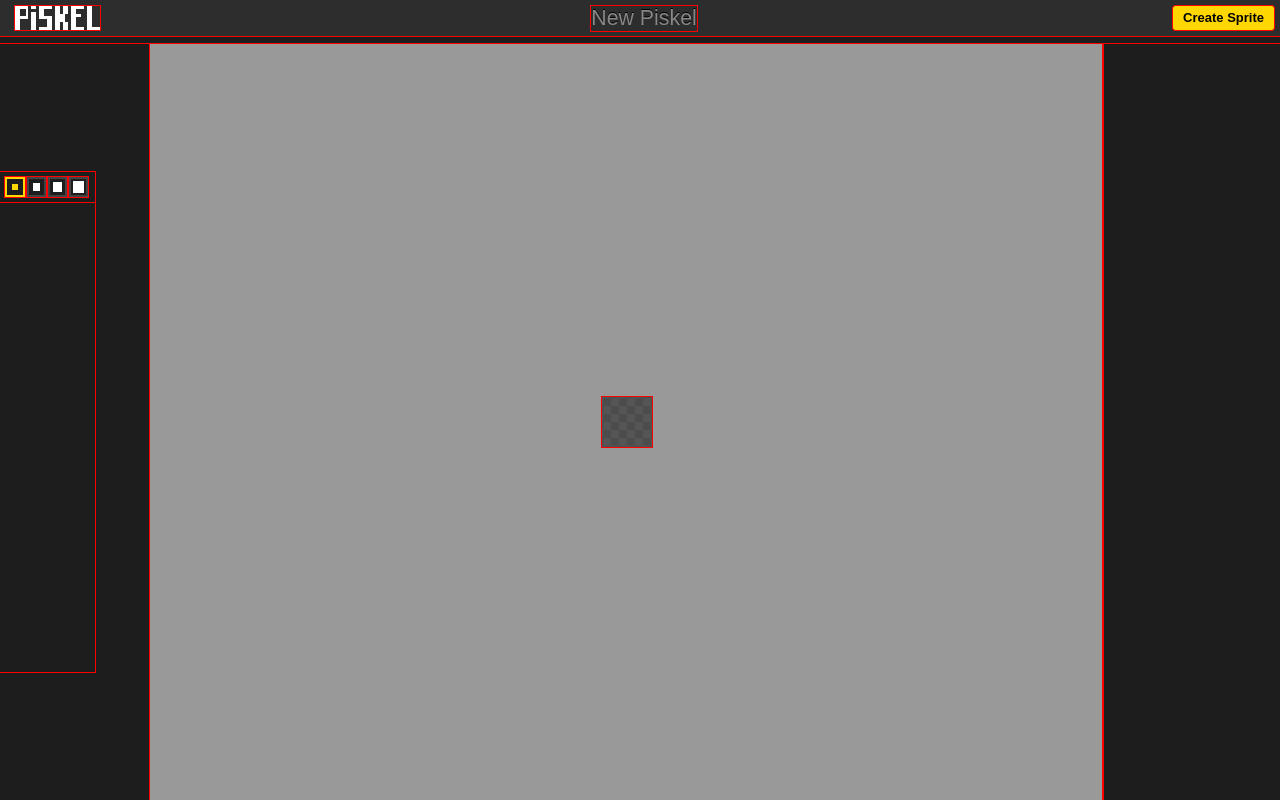
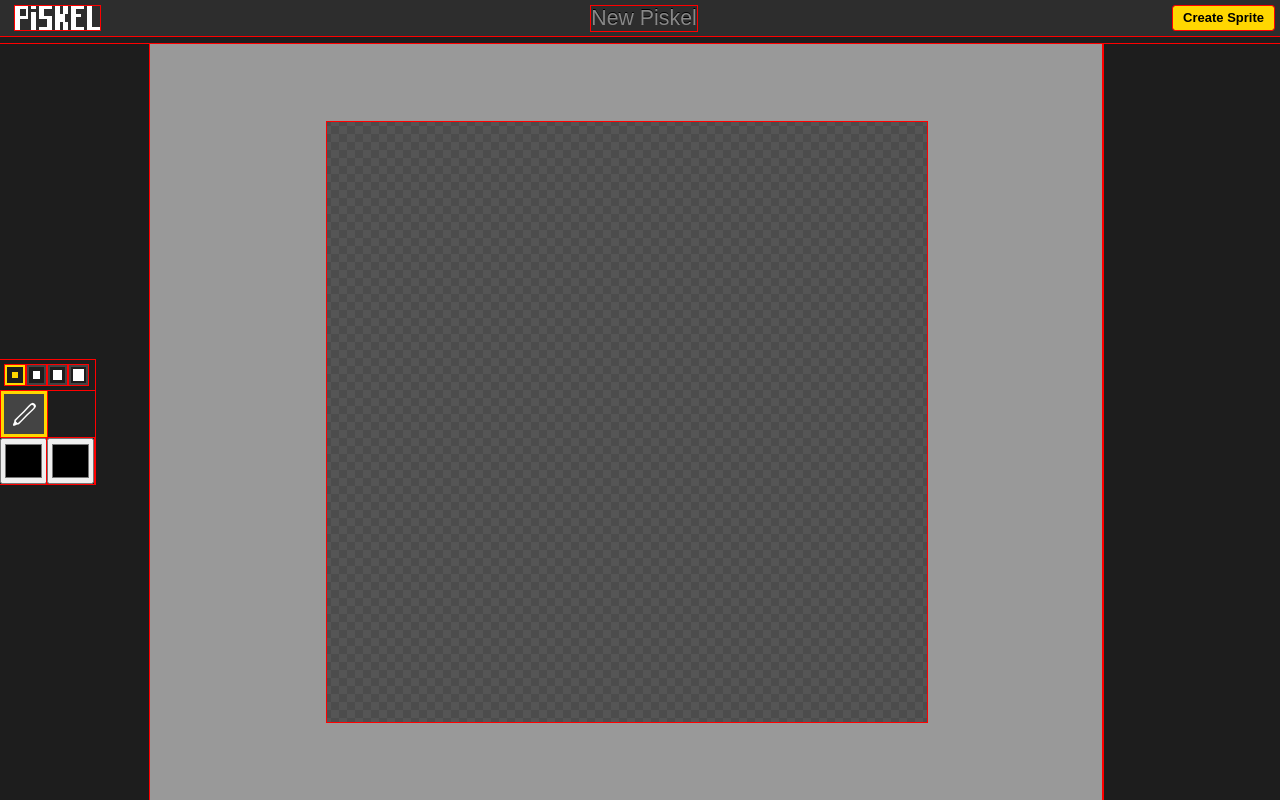
Before and after one commit to vladimirkononovich-main/piskel-clone, a React (Create React App) app: page / in a window 1280 px wide. Built offline with nearby package versions, Linux system fonts and the light colour scheme.

Commit message:
Add scaling for drawingCanvas, remove updateDrawingCanvas

```diff
--- /dev/null
+++ b/src/hooks.ts
@@ -0,0 +1,6 @@
+import { useDispatch, useSelector } from "react-redux";
+import type { TypedUseSelectorHook } from "react-redux";
+import type { RootState, AppDispatch } from "./store";
+
+export const useAppDispatch: () => AppDispatch = useDispatch;
+export const useAppSelector: TypedUseSelectorHook<RootState> = useSelector;
--- a/src/pages/mainPage/DrawingCanvas/DrawingCanvas.tsx
+++ b/src/pages/mainPage/DrawingCanvas/DrawingCanvas.tsx
@@ -1,91 +1,242 @@
-import React, { useEffect, useRef } from "react";
-import { useDispatch, useSelector } from "react-redux";
+import { off } from "process";
+import React, { useEffect, useRef, useState } from "react";
+import { windowPressedMouseButton } from "../../../App";
+import {  useAppSelector } from "../../../hooks";
 import { RootState } from "../../../store";
-import { IPixel } from "../models";
-import { setMatrix } from "./drawingCanvasSlice";
+import { drawingToolFunctions } from "../DrawingTools/tools";
+import {  IDrawingToolFunctions, IPixel } from "../models";
 
-function DrawingCanvas() {
+let matrix: IPixel[][] | null = null;
+
+function DrawingCanvas({
+  middleSectionRef,
+}: {
+  middleSectionRef: React.MutableRefObject<null>;
+}) {
+  let middleSection: HTMLDivElement;
   const drawingCanvasRef = useRef(null);
-  const drawingCanvas = useSelector((state: RootState) => state.drawingCanvas);
-  const dispatch = useDispatch();
-
-  const canvasWidth = drawingCanvas.width * drawingCanvas.scale;
-  const pixelSize = canvasWidth / drawingCanvas.width;
-
+  const drawingTools = useAppSelector((state: RootState) => state.drawingTools);
+  const drawingCanvas = useAppSelector(
+    (state: RootState) => state.drawingCanvas
+  );
+  const currentTool =
+    drawingToolFunctions[
+      drawingTools.currentToolName as keyof IDrawingToolFunctions
+    ];
   let drawingCanvasHTML: HTMLCanvasElement;
   let ctx: CanvasRenderingContext2D;
 
   useEffect(() => {
     drawingCanvasHTML = drawingCanvasRef.current!;
-    ctx = drawingCanvasHTML.getContext("2d")!;
-    if (!drawingCanvas.matrix) initializeDrawingCanvasMatrix();
+    middleSection = middleSectionRef.current!;
+    ctx = drawingCanvasHTML.getContext("2d", { willReadFrequently: true })!;
+    if (!matrix) initDrawingCanvasMatrix();
   });
 
   useEffect(() => {
-    updateDrawingCanvasMatrix();
+    const widthWithScale = drawingCanvas.width * drawingCanvas.scale;
+    const heightWithScale = drawingCanvas.height * drawingCanvas.scale;
+
+    drawingCanvasHTML.width = Math.min(
+      widthWithScale,
+      middleSection.clientWidth
+    );
+    drawingCanvasHTML.height = Math.min(
+      heightWithScale,
+      middleSection.clientHeight
+    );
+
+    scaleDrawingCanvas();
   }, [drawingCanvas.scale]);
 
-  const updateDrawingCanvasMatrix = () => {
-    if (!drawingCanvas.matrix) return;
-    const copyMatrix = Array.from(drawingCanvas.matrix);
-    copyMatrix.length = drawingCanvas.height;
-
-    const newDrawingCanvasMatrix = Array.from(copyMatrix, (row, rowIndex) => {
-      const copyMatrixRow = Array.from(row);
-      copyMatrixRow.length = drawingCanvas.width;
-
-      return Array.from(copyMatrixRow, (pixel, pixelIndex) => {
+  const initDrawingCanvasMatrix = () => {
+    matrix = Array.from(Array(drawingCanvas.height), () => {
+      return Array.from(Array(drawingCanvas.width), () => {
         return {
-          ...pixel,
-          y: rowIndex * pixelSize,
-          x: pixelIndex * pixelSize,
+          colorRGBA: {
+            red: "0",
+            green: "0",
+            blue: "0",
+            alpha: "0",
+          },
         };
-      });
-    });
-    updateDrawingCanvas(newDrawingCanvasMatrix);
-    dispatch(setMatrix(newDrawingCanvasMatrix));
-  };
-
-  const initializeDrawingCanvasMatrix = () => {
-    const newDrawingCanvasMatrix = Array.from(
-      Array(drawingCanvas.height),
-      (row, rowIndex) => {
-        return Array.from(Array(drawingCanvas.width), (pixel, pixelIndex) => {
-          return {
-            y: rowIndex * pixelSize,
-            x: pixelIndex * pixelSize,
-            isFilled: false,
-          };
-        });
-      }
-    );
-
-    updateDrawingCanvas(newDrawingCanvasMatrix);
-    dispatch(setMatrix(newDrawingCanvasMatrix));
-  };
-
-  const updateDrawingCanvas = (matrix: IPixel[][]) => {
-    if (!drawingCanvas.matrix) return;
-
-    const canvasWidth = drawingCanvas.width * drawingCanvas.scale;
-    const canvasHeight = drawingCanvas.height * drawingCanvas.scale;
-    const pixelSize = canvasWidth / drawingCanvas.width;
-
-    ctx!.clearRect(0, 0, canvasWidth, canvasHeight);
-
-    matrix.forEach((row, rowIndex) => {
-      row.forEach((pixel, pixelIndex) => {
-        if (!pixel.isFilled) return;
-        ctx!.fillRect(pixel.x, pixel.y, pixelSize, pixelSize);
       });
     });
   };
 
+  const scaleDrawingCanvas = () => {
+    if (!matrix) return;
+    const middleSectionWidth = middleSection.clientWidth;
+    const middleSectionHeight = middleSection.clientHeight;
+    const canvasWidthToScale = drawingCanvas.width * drawingCanvas.scale;
+    const canvasHeightToScale = drawingCanvas.height * drawingCanvas.scale;
+    const scale = drawingCanvas.scale;
+    const height = drawingCanvas.height;
+    const width = drawingCanvas.width;
+    const visibleWidth = Math.min(canvasWidthToScale, middleSectionWidth);
+    const visibleHeight = Math.min(canvasHeightToScale, middleSectionHeight);
+
+    const overflowY = Math.floor(
+      (canvasHeightToScale - visibleHeight) / 2 / scale
+    );
+    const overflowX = Math.floor(
+      (canvasWidthToScale - visibleWidth) / 2 / scale
+    );
+    const rowHeight = Math.floor(
+      (visibleHeight - (height - overflowY * 2 - 2) * scale) / 2
+    );
+    const pixelWidth = Math.floor(
+      (visibleWidth - (width - overflowX * 2 - 2) * scale) / 2
+    );
+    const pixelWidthRemainder =
+      (visibleWidth - (width - overflowX * 2 - 2) * scale) % 2;
+
+    const imageData: ImageData | null = ctx.getImageData(
+      0,
+      0,
+      visibleWidth,
+      visibleHeight
+    );
+
+    const matrixStart = overflowY;
+    const matrixEnd = height - overflowY - 1;
+    const rowStart = overflowX;
+    const rowEnd = width - overflowX - 1;
+    let curr = 0;
+
+    for (let rowI = matrixStart; rowI <= matrixEnd; rowI++) {
+      let currRowHeight = scale;
+      if (rowI === matrixStart || rowI === matrixEnd) currRowHeight = rowHeight;
+
+      for (let i = 0; i < currRowHeight; i++) {
+        for (let pxlI = rowStart; pxlI <= rowEnd; pxlI++) {
+          const pixelAlpha = +matrix[rowI][pxlI].colorRGBA.alpha;
+          let currPixelWidth = 4 * scale;
+          if (pxlI === rowStart) currPixelWidth = 4 * pixelWidth;
+          if (pxlI === rowEnd) currPixelWidth = 4 * pixelWidth;
+
+          for (let j = 1; j <= currPixelWidth; j++) {
+            if (j % 4 === 0) imageData!.data[curr] = pixelAlpha;
+            curr += 1;
+          }
+        }
+        if (pixelWidthRemainder) curr += 4;
+      }
+    }
+
+    ctx.putImageData(imageData, 0, 0);
+  };
+
+  const mouseDownHandler = (
+    e: React.MouseEvent<HTMLCanvasElement, MouseEvent>
+  ) => {
+    const args = {
+      e,
+      matrix,
+      scale: drawingCanvas.scale,
+      rgba: drawingTools.colorRGBALeftClick,
+      ctx,
+    };
+    currentTool(args);
+  };
+
+  // const connectTwoPixels = (
+  //   e: React.MouseEvent<HTMLCanvasElement, MouseEvent>
+  // ) => {
+  //   const endX = Math.floor(e.nativeEvent.offsetX / pixelSize);
+  //   const endY = Math.floor(e.nativeEvent.offsetY / pixelSize);
+
+  //   let y = 25;
+  //   let x = 25;
+
+  //   const yInterval = endY > y ? endY - y + 1 : y - endY + 1 || 1;
+  //   const xInterval = endX > x ? endX - x + 1 : x - endX + 1;
+  //   const yDirection = endY > y ? 1 : -1;
+  //   const xDirection = endX > x ? 1 : -1;
+
+  //   let connectionWay: number[][][] = [];
+
+  //   const avgStep = Math.floor(
+  //     Math.max(yInterval, xInterval) / Math.min(yInterval, xInterval)
+  //   );
+  //   const remainder =
+  //     Math.max(yInterval, xInterval) % Math.min(yInterval, xInterval);
+  //   const defaultUnitsCount = Math.min(yInterval, xInterval) - remainder;
+  //   const enlargedUnitsCount = remainder;
+
+  //   if (!remainder) {
+  //     connectionWay[0] = [];
+  //     connectionWay[0].length = Math.min(yInterval, xInterval);
+  //     connectionWay[0].fill(Array(avgStep).fill(1));
+  //   }
+
+  //   const moreUnits = Math.max(defaultUnitsCount, enlargedUnitsCount);
+  //   const fewerUnits = Math.min(defaultUnitsCount, enlargedUnitsCount);
+  //   const interval = Math.floor(moreUnits / (fewerUnits + 1));
+  //   const intervalRemainder = moreUnits % (fewerUnits + 1);
+  //   connectionWay.length = fewerUnits;
+
+  //   const intervalUnits = Array.from(Array(interval), (v, index) => {
+  //     if (enlargedUnitsCount > defaultUnitsCount) {
+  //       return Array(avgStep + 1).fill(1);
+  //     }
+  //     return Array(avgStep).fill(1);
+  //   });
+
+  //   connectionWay = Array.from(connectionWay, () => {
+  //     if (enlargedUnitsCount > defaultUnitsCount) {
+  //       return [...intervalUnits, Array(avgStep).fill(1)];
+  //     }
+  //     return [...intervalUnits, Array(avgStep + 1).fill(1)];
+  //   });
+  //   connectionWay.push(intervalUnits);
+
+  //   if (intervalRemainder) {
+  //     const middle = Math.ceil((fewerUnits + 1) / 2);
+  //     let increment = 1;
+  //     let decrement = 1;
+  //     const intervalRemainderWay = [];
+
+  //     for (let i = 0; i < intervalRemainder; i++) {
+  //       if (!i) {
+  //         intervalRemainderWay[i] = middle;
+  //         continue;
+  //       }
+  //       if (i % 2) {
+  //         intervalRemainderWay[i] = middle - decrement;
+  //         decrement += 1;
+  //       } else {
+  //         intervalRemainderWay[i] = middle + increment;
+  //         increment += 1;
+  //       }
+  //     }
+  //     intervalRemainderWay.forEach((pos) => {
+  //       if (enlargedUnitsCount > defaultUnitsCount) {
+  //         connectionWay[pos - 1].unshift(Array(avgStep + 1).fill(1));
+  //         return;
+  //       }
+  //       connectionWay[pos - 1].unshift(Array(avgStep).fill(1));
+  //     });
+  //   }
+
+  //   connectionWay.forEach((currInterval) => {
+  //     currInterval.forEach((column) => {
+  //       column.forEach((pos) => {
+  //         // const pixel = intermediateMatrix[y][x];
+  //         // pixel.isFilled = true;
+  //         if (yInterval >= xInterval) y += yDirection;
+  //         else x += xDirection;
+  //       });
+  //       if (yInterval >= xInterval) x += xDirection;
+  //       else y += yDirection;
+  //     });
+  //   });
+  // };
+
   return (
     <canvas
+      onMouseDown={mouseDownHandler}
       className="main__drawing-canvas"
-      width={drawingCanvas.width * drawingCanvas.scale}
-      height={drawingCanvas.height * drawingCanvas.scale}
       ref={drawingCanvasRef}
     ></canvas>
   );
--- a/src/pages/mainPage/DrawingTools/DrawingTools.tsx
+++ b/src/pages/mainPage/DrawingTools/DrawingTools.tsx
@@ -1,14 +1,15 @@
 import classNames from "classnames";
 import React from "react";
-import { useDispatch, useSelector } from "react-redux";
+import { useAppDispatch, useAppSelector } from "../../../hooks";
 import { RootState } from "../../../store";
-import { setPenSize } from "./drawingToolsSlice";
+import { setCurrentToolName, setPenSize } from "./drawingToolsSlice";
 
 function DrawingTools() {
-  const { penSizes, penSize } = useSelector(
+  const { penSizes, penSize, currentToolName } = useAppSelector(
     (state: RootState) => state.drawingTools
   );
-  const dispatch = useDispatch();
+  const dispatch = useAppDispatch();
+  const tools = [{ className: "pen-tool", toolFuncName: "penTool" }];
 
   return (
     <div className="main__drawing-tools">
@@ -16,6 +17,7 @@ function DrawingTools() {
         {penSizes.map((size) => {
           return (
             <div
+              key={size}
               onClick={() => dispatch(setPenSize(size))}
               className={classNames("main__pen-size", {
                 "main__pen-size_selected": penSize === size,
@@ -25,6 +27,19 @@ function DrawingTools() {
           );
         })}
       </div>
+      {tools.map((tool, index) => {
+        return (
+          <div
+            key={index}
+            onClick={() => dispatch(setCurrentToolName(tool.toolFuncName))}
+            className={classNames("main__tool", "main__" + tool.className, {
+              main__tool_selected: currentToolName === tool.toolFuncName,
+            })}
+          ></div>
+        );
+      })}
+      <input type="color" className="main__color-selection main__color-selection-left"/>
+      <input type="color" className="main__color-selection main__color-selection-right"/>
     </div>
   );
 }
--- /dev/null
+++ b/src/pages/mainPage/DrawingTools/drawingToolsModels.ts
@@ -0,0 +1,11 @@
+import { DrawingCanvasMatrix, IPixel, IRGBA } from "../models";
+
+export interface IPenToolParams {
+  e: React.MouseEvent<HTMLCanvasElement, MouseEvent>;
+  // matrix: DrawingCanvasMatrix;
+  matrix: IPixel[][] | null;
+
+  scale: number;
+  rgba: IRGBA;
+  ctx: CanvasRenderingContext2D;
+}
--- a/src/pages/mainPage/DrawingTools/drawingToolsSlice.ts
+++ b/src/pages/mainPage/DrawingTools/drawingToolsSlice.ts
@@ -1,21 +1,37 @@
 import { createSlice, PayloadAction } from "@reduxjs/toolkit";
-import { IDrawingTools } from "../models";
+import { DrawingCanvasMatrix, IDrawingTools, IPixel } from "../models";
 
 const initialState: IDrawingTools = {
   penSize: 1,
   penSizes: [1, 2, 3, 4],
+  currentToolName: "penTool",
+  colorRGBALeftClick: {
+    red: "0",
+    green: "0",
+    blue: "0",
+    alpha: "255",
+  },
+  colorRGBARightClick: {
+    red: "0",
+    green: "0",
+    blue: "0",
+    alpha: "1",
+  },
 };
 
 export const drawingToolsSlice = createSlice({
   name: "drawingTools",
   initialState,
   reducers: {
-    setPenSize: (state, action) => {
+    setPenSize: (state, action: PayloadAction<number>) => {
       state.penSize = action.payload;
+    },
+    setCurrentToolName: (state, action: PayloadAction<string>) => {
+      state.currentToolName = action.payload;
     },
   },
 });
 
-export const { setPenSize } = drawingToolsSlice.actions;
+export const { setPenSize, setCurrentToolName } = drawingToolsSlice.actions;
 
 export default drawingToolsSlice.reducer;
--- a/src/pages/mainPage/DrawingTools/tools.ts
+++ b/src/pages/mainPage/DrawingTools/tools.ts
@@ -1,5 +1,28 @@
-export const penTool = (
-    e: React.MouseEvent<HTMLCanvasElement, MouseEvent>
-  ) => {
+import { IPixel } from "../models";
+import { IPenToolParams } from "./drawingToolsModels";
 
-  };
+const colorRGBA = {
+  red: "0",
+  green: "0",
+  blue: "0",
+  alpha: "1",
+};
+
+export const penTool = ({ e, matrix, scale, rgba, ctx }: IPenToolParams) => {
+  if (!matrix) return;
+
+  const x = Math.floor(e.nativeEvent.offsetX / scale);
+  const y = Math.floor(e.nativeEvent.offsetY / scale);
+  if (y >= matrix.length || x >= matrix[0].length) return;
+  if (y < 0 || x < 0) return;
+
+
+  ctx.fillStyle = `rgba(${rgba.red},${rgba.green},${rgba.blue},${rgba.alpha})`;
+  ctx.fillRect(x * scale, y * scale, scale, scale);
+
+  // console.log("x", x, "y", y, matrix);
+
+  matrix[y][x].colorRGBA = rgba;
+};
+
+export const drawingToolFunctions = { penTool };
--- a/src/pages/mainPage/Main.tsx
+++ b/src/pages/mainPage/Main.tsx
@@ -1,16 +1,20 @@
-import React from "react";
+import React, { useEffect, useRef, useState } from "react";
 import { useDispatch, useSelector } from "react-redux";
+import { useAppDispatch } from "../../hooks";
 import { RootState } from "../../store";
 import DrawingCanvas from "./DrawingCanvas/DrawingCanvas";
 import { setScale } from "./DrawingCanvas/drawingCanvasSlice";
 import DrawingTools from "./DrawingTools/DrawingTools";
 import "./main.css";
+import { DrawingCanvasMatrix } from "./models";
 
 const Main = () => {
   const drawingCanvas = useSelector((state: RootState) => state.drawingCanvas);
-  const dispatch = useDispatch();
+  const dispatch = useAppDispatch();
+  const middleSectionRef = useRef(null);
 
-  const drawingCanvasHandler = (e: React.WheelEvent<HTMLDivElement>) => {
+
+  const changeDrawingCanvasScale = (e: React.WheelEvent<HTMLDivElement>) => {
     if (Math.sign(e.deltaY) === -1) dispatch(setScale(drawingCanvas.scale + 1));
     if (Math.sign(e.deltaY) === 1) dispatch(setScale(drawingCanvas.scale - 1));
   };
@@ -18,12 +22,10 @@ const Main = () => {
   return (
     <main className="main">
       <div className="main__left-section">
-        {/* <div className="main__drawing-tools-wrapper"> */}
-          <DrawingTools />
-        {/* </div> */}
+        <DrawingTools />
       </div>
-      <div className="main__middle-section" onWheel={drawingCanvasHandler}>
-        <DrawingCanvas />
+      <div className="main__middle-section" onWheel={changeDrawingCanvasScale} ref={middleSectionRef}>
+        <DrawingCanvas middleSectionRef={middleSectionRef}/>
       </div>
       <div className="main__right-section"></div>
     </main>
--- a/src/pages/mainPage/main.css
+++ b/src/pages/mainPage/main.css
@@ -9,8 +9,30 @@
 }
 .main__drawing-tools {
   width: 95px;
-  height: 500px;
   align-self: center;
+}
+.main__tool {
+  width: 46px;
+  height: 46px;
+  background-color: #3a3a3a;
+  margin: 1px;
+  cursor: pointer;
+}
+.main__tool_selected {
+  position: relative;
+  background-color: #444;
+}
+.main__tool_selected::before {
+  content: "";
+  position: absolute;
+  height: 100%;
+  width: 100%;
+  border: 3px solid gold;
+  box-sizing: border-box;
+}
+.main__pen-tool {
+  background-image: url(../../assets/icons.png);
+  background-position: -182px -92px;
 }
 .main__pen-size-container {
   padding: 5px 5px;
@@ -52,6 +74,14 @@
 .main__pen-size[data-size="4"] {
   padding: 2px;
 }
+.main__color-selection {
+  width: 47px;
+  height: 46px;
+}
+.main__color-selection-left-click {
+}
+.main__color-selection-right-click {
+}
 .main__middle-section {
   display: flex;
   align-items: center;
@@ -65,6 +95,7 @@
   flex-basis: 265px;
 }
 .main__drawing-canvas {
+  position: relative;
   z-index: 0;
   background: url(../../assets/canvas-background-img.png);
   background-position: center;
--- a/src/store.ts
+++ b/src/store.ts
@@ -6,7 +6,7 @@ export const store = configureStore({
   reducer: {
     drawingCanvas: drawingCanvasSlice,
     drawingTools: drawingToolsSlice,
-  },
+  }
 });
 
 export type RootState = ReturnType<typeof store.getState>;
```
Also changed, not shown: src/App.tsx (+10 -0 lines), src/pages/mainPage/DrawingCanvas/drawingCanvasSlice.ts (+4 -4 lines), src/pages/mainPage/models.ts (+18 -4 lines), src/assets/icons.png (added).
